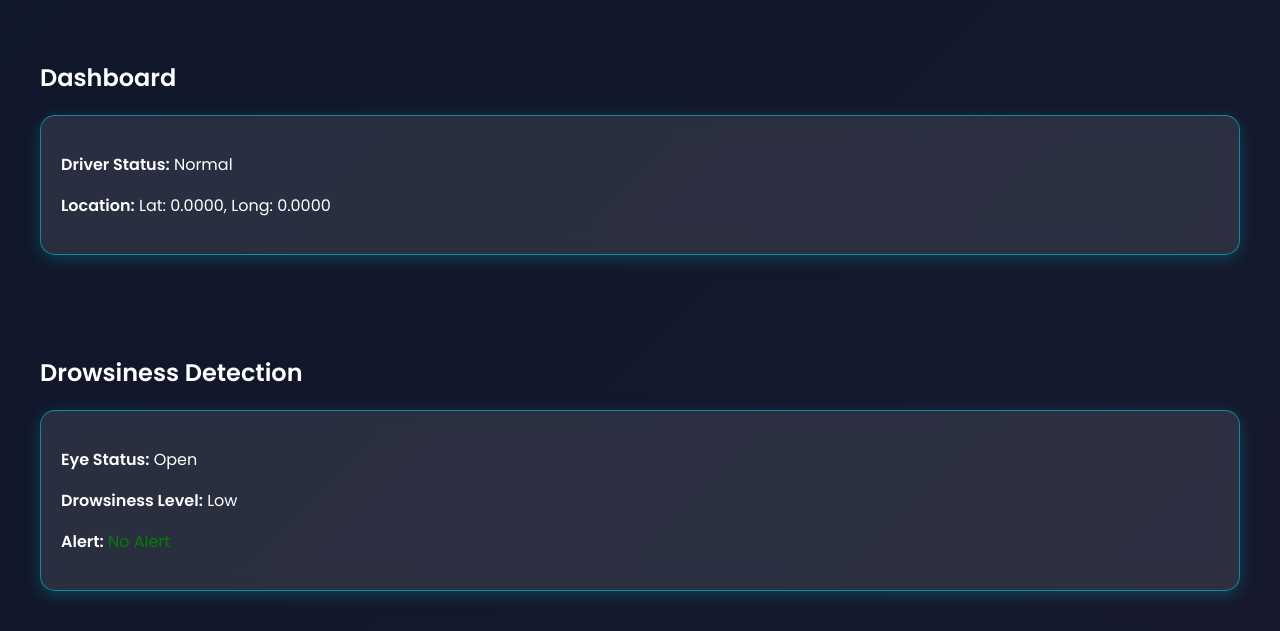
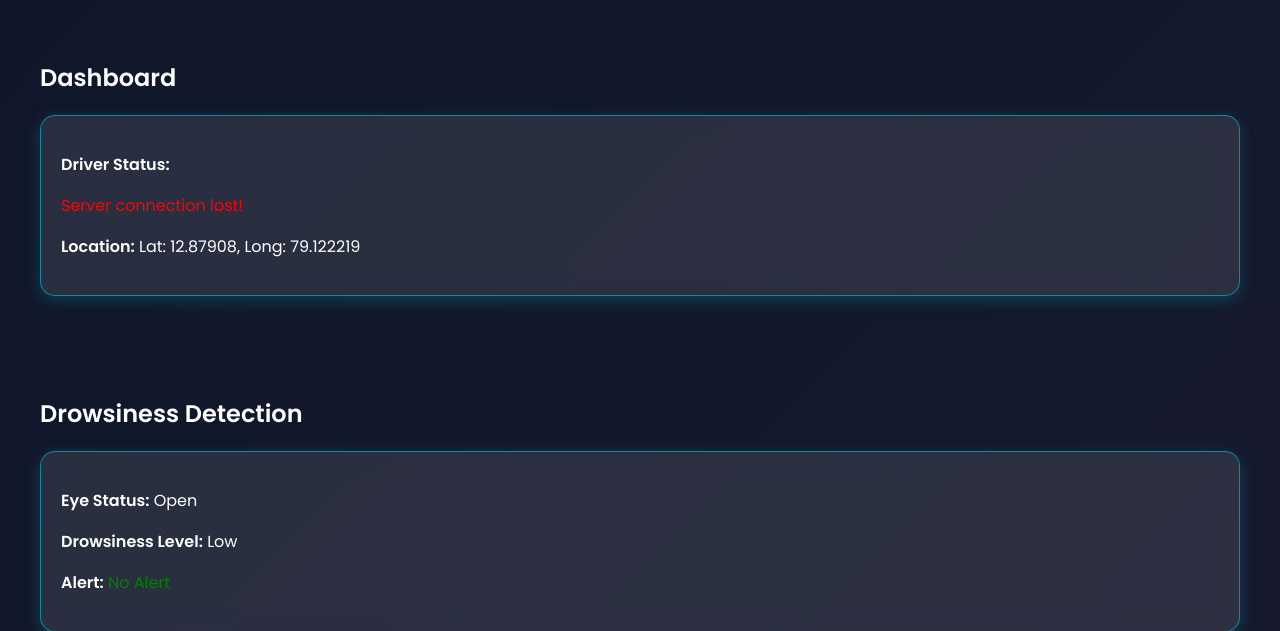
Before and after one commit to Balaji7010/model, a Flask app: page / in a window 1280 px wide. Shown: the part 173-804 px from the top of the page. Run offline with Flask 3, Linux system fonts and the light colour scheme; some libraries are stand-ins or nearby versions.

Commit message:
Update index.html

```diff
--- a/templates/index.html
+++ b/templates/index.html
@@ -231,6 +231,10 @@
                     updateDrowsinessAlert(data.drowsinessAlert);
                     document.getElementById('blindSpotDetection').textContent = data.blindSpotStatus ?? "Clear";
                 })
+                    .catch(error => {
+            console.error('❌ Error fetching status:', error);
+            document.getElementById('driverStatus').innerHTML = '<p style="color: red;">Server connection lost!</p>';
+        }
 );
         }
 
```
